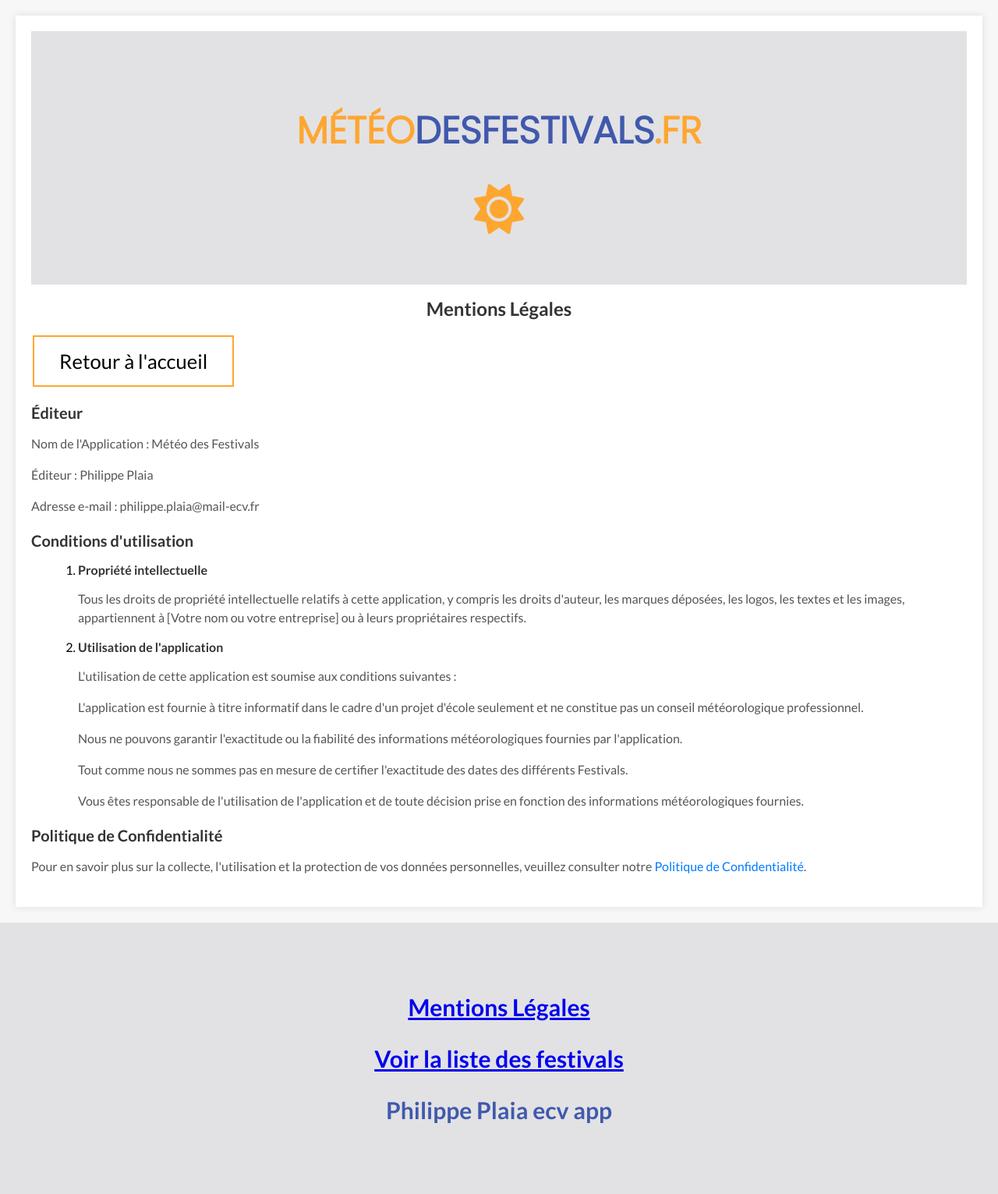
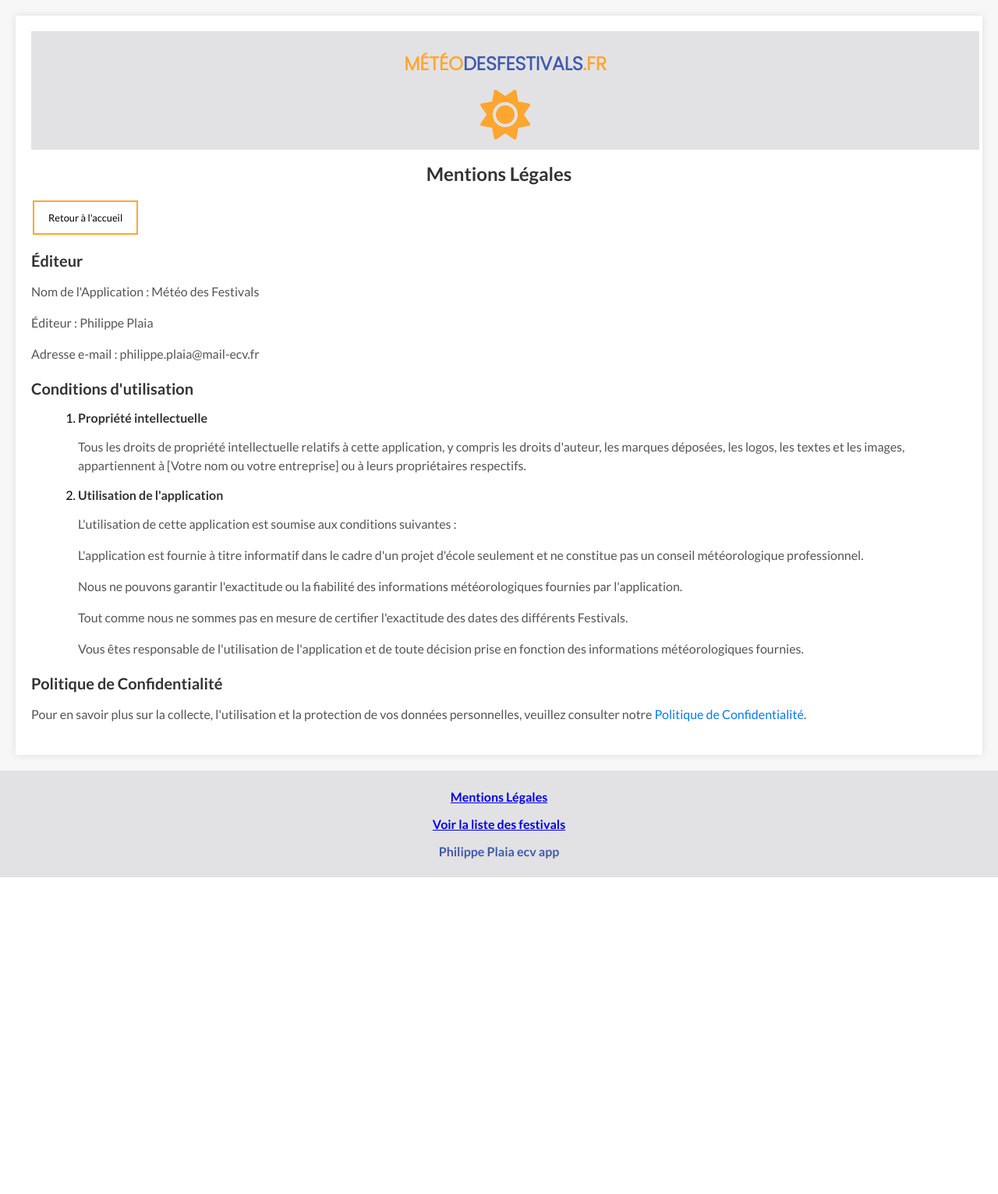
Before and after one commit to CMC59/Workshop-app, a PHP site: page /mentionslegales.php in a window 1280 px wide. Shown: the whole page at 78% size. After the commit the page ends 1125 px from the top, so only its background shows below. Run offline with PHP 8.4, Linux system fonts and the light colour scheme; some libraries are stand-ins or nearby versions.

Commit message:
last modif app

```diff
--- a/assets/header.php
+++ b/assets/header.php
@@ -2,6 +2,7 @@
 <html>
     <head>
         <meta charset="utf-8">
+        <meta name="viewport" content="width=device-width, initial-scale=1.0, maximum-scale=1.0, user-scalable=no" />
         <link rel="stylesheet" href="css/jquery.dataTables.min.css" />
         <link rel="stylesheet" href="css/keyTable.dataTables.min.css" />
         <!-- Nous chargeons les fichiers CDN de Leaflet. Le CSS AVANT le JS -->
--- a/style.css
+++ b/style.css
@@ -24,13 +24,15 @@
 }
 
 .header {
-    padding: 60px;
+    padding: 8px;
     text-align: center;
     background: #e2e2e4;
     color: white;
     font-size: 30px;
-    font-family: 'Poppins', sans-serif; /* Use 'Poppins' as the font-family */
+    font-family: 'Poppins', sans-serif;
+    width: 100%; /* Set the width to 100% to make it full-width */
 }
+
 
 @import url('https://fonts.googleapis.com/css2?family=Poppins:wght@300&display=swap');
 
@@ -38,7 +40,7 @@
 .logo {
     font-family: 'Poppins', sans-serif; /* Use 'Poppins' as the font-family */
     font-weight: bold; /* Set font-weight to bold */
-    font-size: 3rem; /* Adjust the font size as needed */
+    font-size: 1.5rem; /* Adjust the font size as needed */
     color: #ffa630; /* Set color for "Météo" */
     text-transform: uppercase; /* Convert "Météo" to uppercase */
 }
@@ -54,12 +56,12 @@
 }
 
 .footer {
-    padding: 60px;
+    padding: 8px;
     text-align: center;
     background: #e2e2e4;
     color: #4059ad;
     font-weight:bolder;
-    font-size: 30px;
+    font-size: 1rem;
     font-family: 'Poppins', sans-serif; /* Use 'Poppins' as the font-family */
 }
 
@@ -69,11 +71,16 @@
 }
 
 .text {
-    font-size: 2rem;
+    font-size: 0.8rem;
     font-weight:900;
     color: #36453b ;
 }
 
+.textPopup {
+    font-size: 0.8rem;
+    font-weight:900;
+    color: #36453b ;
+}
 /* Styles pour la page de mentions légales */
 
 body {
@@ -136,12 +143,12 @@ body {
     background-color: #ffa630;
     border: none;
     color: white;
-    padding: 16px 32px;
+    padding: 12px 18px;
     text-align: center;
     font-family: 'Lato', sans-serif;
     text-decoration: none;
     display: inline-block;
-    font-size: 1.6rem;
+    font-size: 0.8rem;
     margin: 4px 2px;
     transition-duration: 0.4s;
     cursor: pointer;
```
